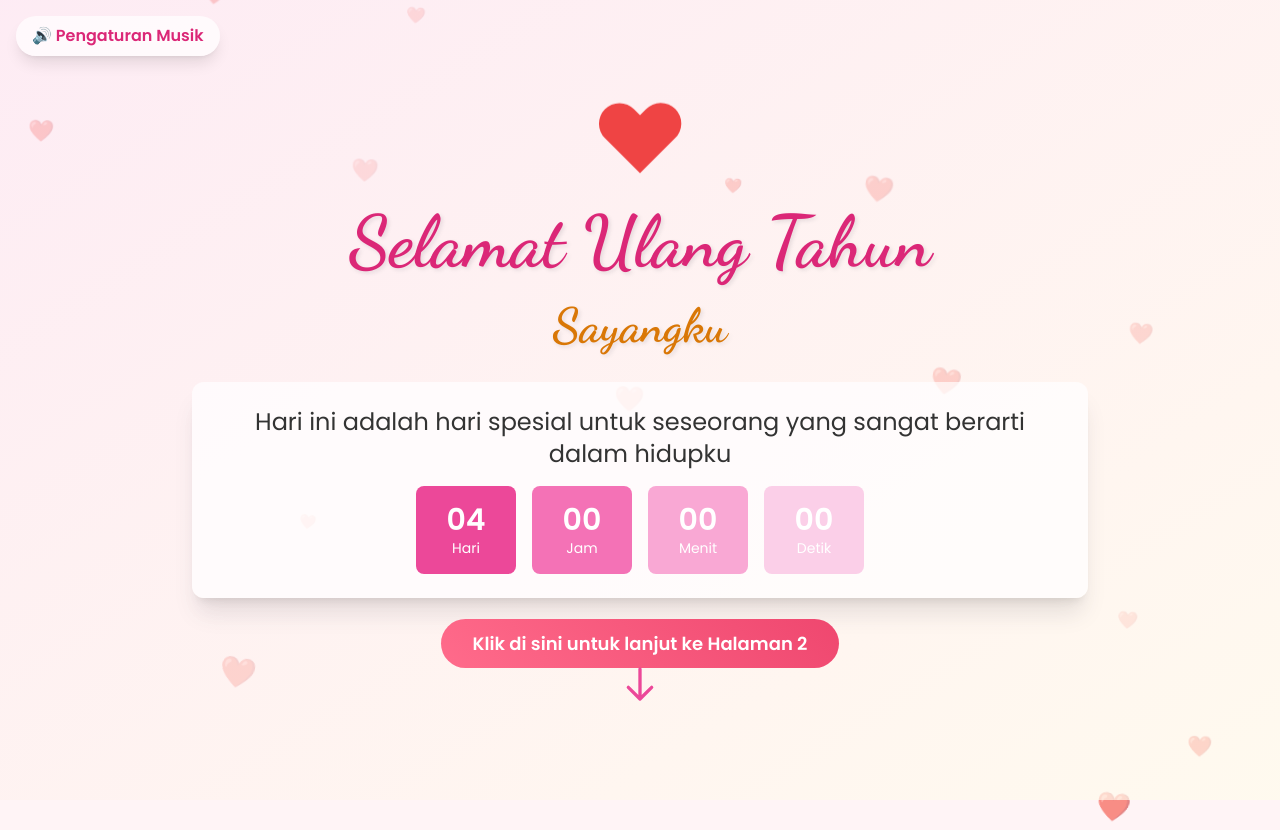
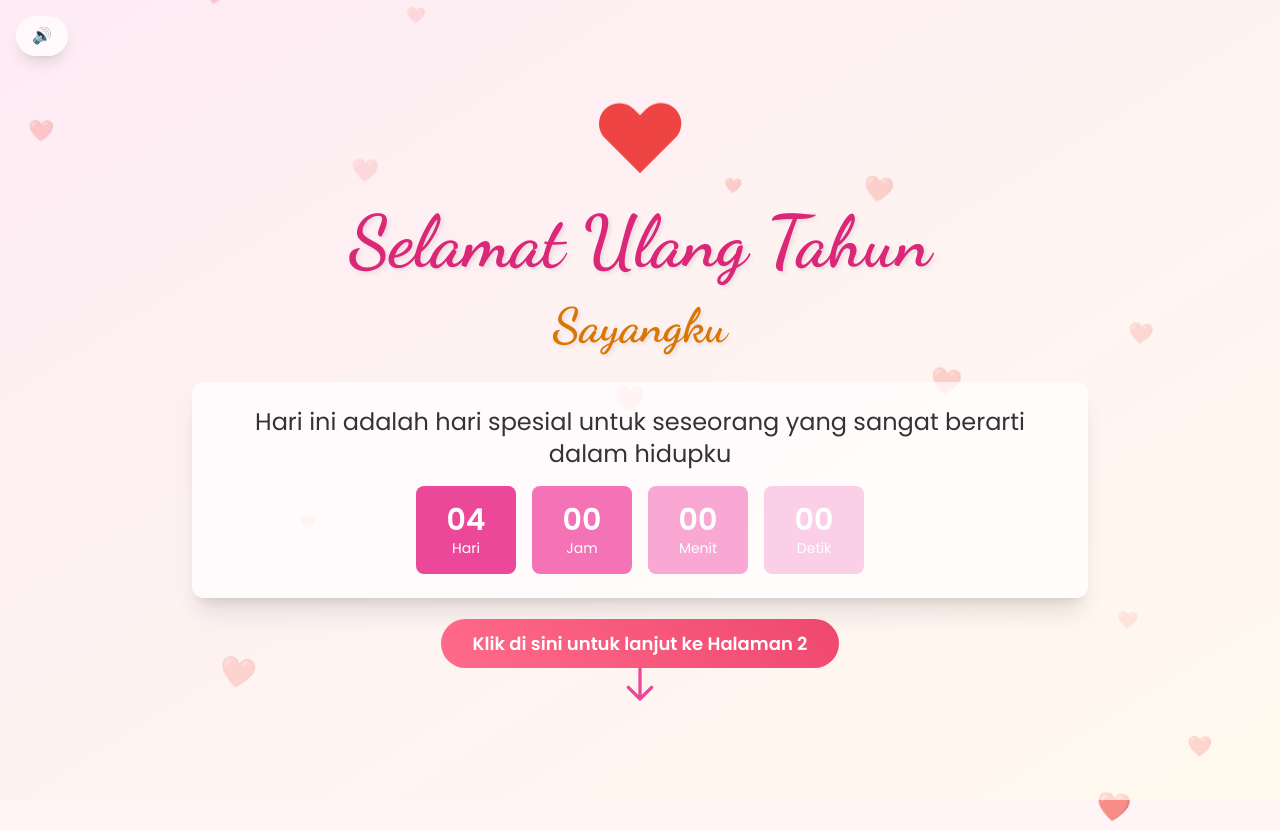
Before and after one commit to Rexzzxiterz/contohajah, a plain HTML site: page index.html in a window 1280 px wide. Drawn offline with nearby package versions, Linux system fonts and the light colour scheme.

Commit message:
Update index.html

```diff
--- a/index.html
+++ b/index.html
@@ -77,7 +77,7 @@
   <!-- Music Setting Button -->
   <div class="fixed top-4 left-4 z-50">
     <button id="music-setting" class="bg-white bg-opacity-70 text-pink-600 font-bold px-4 py-2 rounded-full shadow-lg hover:bg-pink-100 transition">
-      🔊 Pengaturan Musik
+      🔊
     </button>
   </div>
 
```
